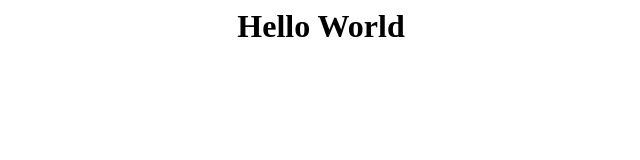
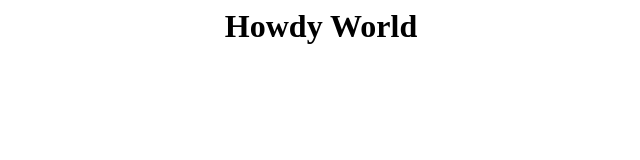
Before and after one commit to surfsofa/surfsofa.github.io, a plain HTML site: page index.html in a window 1280 px wide. Shown: the whole page, without its empty margins (319-959 px from the left). Drawn offline with Linux system fonts and the light colour scheme.

Commit message:
just cos

```diff
--- a/index.html
+++ b/index.html
@@ -1,4 +1,4 @@
 <html>
-<h1><center>Hello World</center></h1>
+<h1><center>Howdy World</center></h1>
 <a href="404.html"test</a>
 </html>
```
